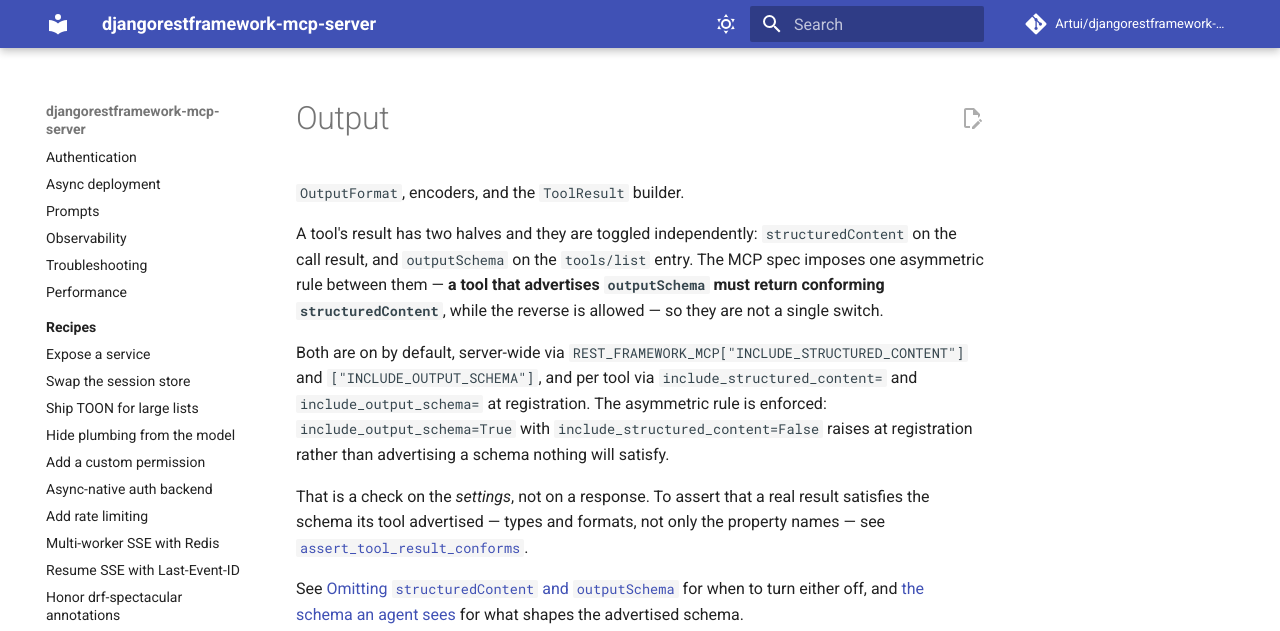
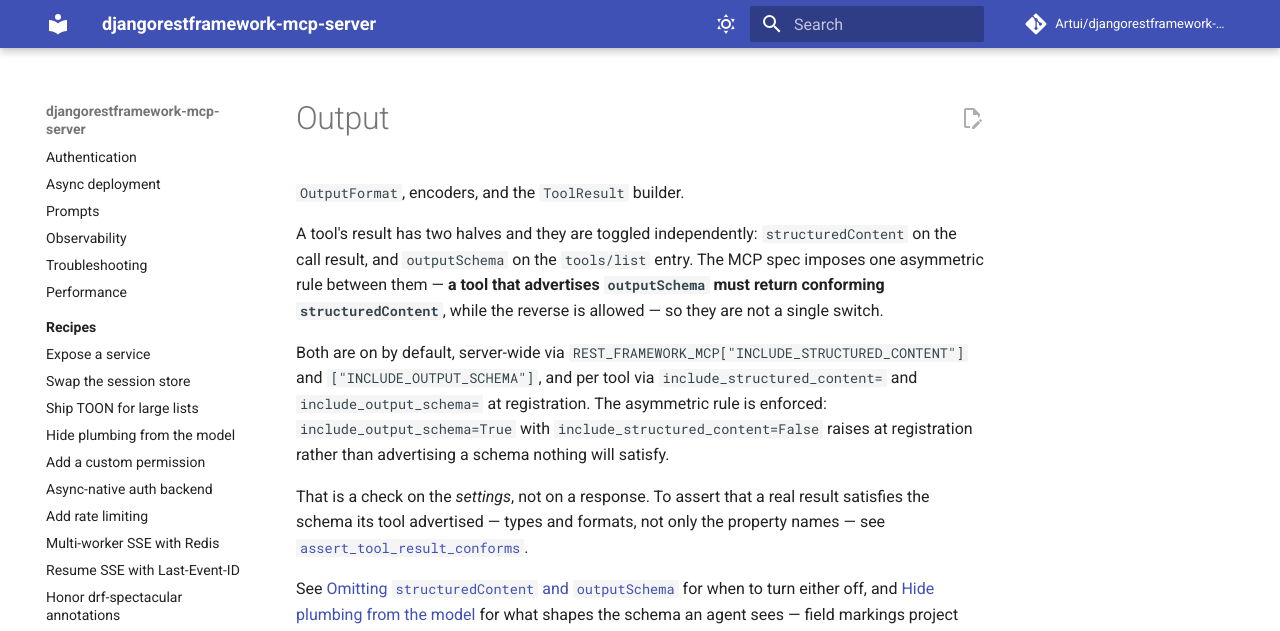
Before and after one commit to Artui/django-spec-mcp, an MkDocs documentation site: the page built from docs/reference/output.md, in a window 1280 px wide and 1186 px high. Shown: the top 631 px of the window. Built offline with MkDocs 1.6.1 and Material for MkDocs 9.7.7, drawn with Linux system fonts in a browser that asks for light colours; comment, search, counter and statistics services are not loaded; some of the changed text lies outside the part shown.

Commit message:
Point the output reference at the page that answers it (Artui/djangorestframework-mcp-server#127)
`docs/reference/output.md` linked `../concepts.md#what-an-agent-sees` for
"what shapes the advertised schema". That anchor has never existed: the
link was written this way when the page was expanded in #112, and
`concepts.md` has no section on what shapes an *output* schema at all.
Every `mkdocs build` since has reported it.

The material it wanted is the agent-audience recipe, which is where field
markings are documented and which says in its own opening that the server
applies them "to both the payload and the advertised `outputSchema`". The
link now names that page by its own title, and says what the reader gets
from following it.

Co-authored-by: Claude Opus 5 <noreply@anthropic.com>

```diff
--- a/docs/reference/output.md
+++ b/docs/reference/output.md
@@ -22,8 +22,9 @@ the property names — see
 
 See [Omitting `structuredContent` and `outputSchema`](../concepts.md#omitting-structuredcontent-and-outputschema)
 for when to turn either off, and
-[the schema an agent sees](../concepts.md#what-an-agent-sees) for what shapes
-the advertised schema.
+[Hide plumbing from the model](../recipes/agent-audience.md) for what shapes the
+schema an agent sees — field markings project the payload and the advertised
+`outputSchema` from the same declaration.
 
 ::: rest_framework_mcp.constants.OutputFormat
 ::: rest_framework_mcp.output.encode_json.encode_json
```
